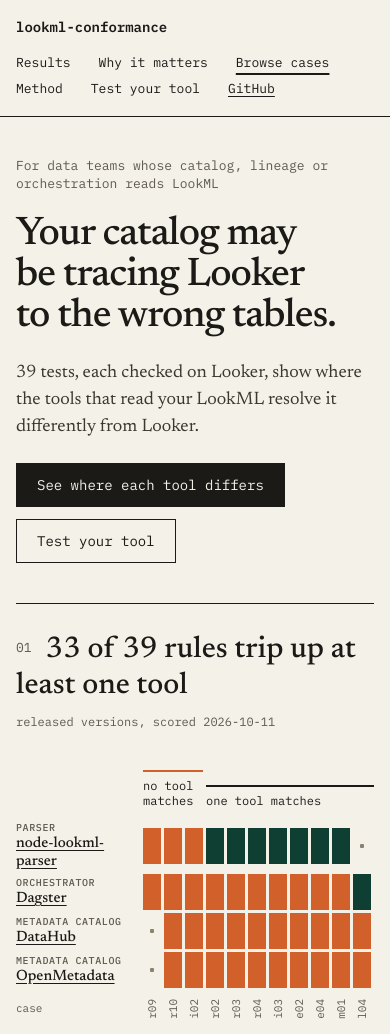
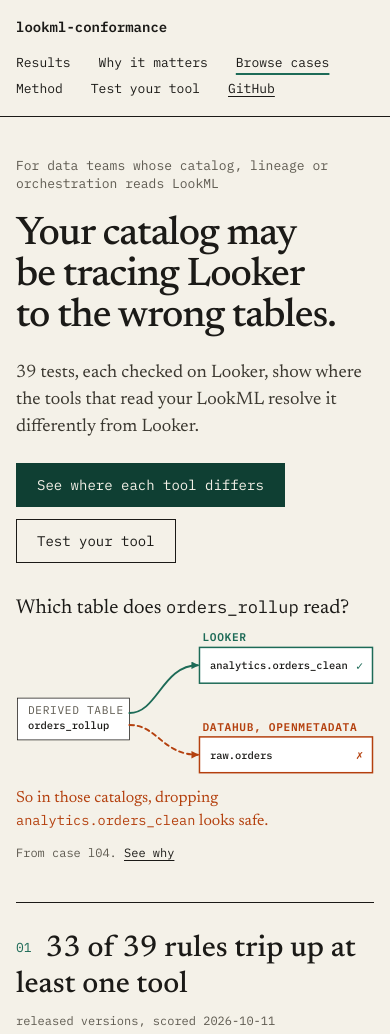
Before and after one commit to looker-open-source/lookml-conformance, a plain HTML site: page site/index.html in a window 390 px wide. Shown: the top 1034 px of the page. Drawn offline with Linux system fonts and the light colour scheme.

Commit message:
Show the lineage problem in the hero and make green the brand colour
- The hero has a diagram beside the headline: asked which table
  orders_rollup reads, Looker answers analytics.orders_clean and DataHub
  and OpenMetadata answer raw.orders. A line under it gives the
  consequence. It comes from case l04 and links to the case study.
- The primary button, the section numbers and the current menu link
  use the green, so the page has two colours that carry meaning
  instead of one.
- The diagram stays at full size from 768px up, and its labels are at
  least 11px wide on phones.

```diff
--- a/site/index.html
+++ b/site/index.html
@@ -34,6 +34,7 @@
 
   <main id="top" class="wrap">
     <section class="hero">
+      <div class="hero__text">
         <p class="eyebrow">For data teams whose catalog, lineage or orchestration reads LookML</p>
         <h1>Your catalog may be tracing Looker to the wrong tables.</h1>
         <p class="lede"><span id="case-count">39</span> tests, each checked on Looker, show where the tools that read your LookML resolve it differently from Looker.</p>
@@ -41,6 +42,29 @@
           <a class="btn btn--solid" href="#results">See where each tool differs</a>
           <a class="btn" href="#test">Test your tool</a>
         </div>
+      </div>
+      <figure class="hero__fig">
+        <p class="hf-q">Which table does <code>orders_rollup</code> read?</p>
+        <svg viewBox="0 0 480 196" role="img" aria-labelledby="hero-fig-title">
+          <title id="hero-fig-title">Asked which table orders_rollup reads, Looker answers analytics.orders_clean, which is correct. DataHub and OpenMetadata answer raw.orders, which is wrong, so dropping analytics.orders_clean looks safe in those catalogs.</title>
+          <defs>
+            <marker id="hf-pass" orient="auto" markerUnits="userSpaceOnUse" markerWidth="10" markerHeight="10" viewBox="0 0 8 8" refX="7" refY="4"><path d="M0 0 L8 4 L0 8 Z" fill="#1d6b57"/></marker>
+            <marker id="hf-fail" orient="auto" markerUnits="userSpaceOnUse" markerWidth="10" markerHeight="10" viewBox="0 0 8 8" refX="7" refY="4"><path d="M0 0 L8 4 L0 8 Z" fill="#b4400e"/></marker>
+          </defs>
+          <rect class="hf-node" x="2" y="90" width="150" height="56"/>
+          <text class="hf-kind" x="16" y="111">DERIVED TABLE</text><text class="hf-name" x="16" y="132">orders_rollup</text>
+          <path class="hf-edge hf-edge--pass" d="M 152 110 C 190 110, 196 46, 244 46" marker-end="url(#hf-pass)"/>
+          <path class="hf-edge hf-edge--fail" d="M 152 126 C 190 126, 196 166, 244 166" marker-end="url(#hf-fail)"/>
+          <text class="hf-who hf-who--pass" x="250" y="14">LOOKER</text>
+          <rect class="hf-node hf-node--pass" x="246" y="22" width="232" height="48"/>
+          <text class="hf-name" x="260" y="51">analytics.orders_clean</text><text class="hf-mark hf-mark--pass" x="456" y="52">✓</text>
+          <text class="hf-who hf-who--fail" x="250" y="134">DATAHUB, OPENMETADATA</text>
+          <rect class="hf-node hf-node--fail" x="246" y="142" width="232" height="48"/>
+          <text class="hf-name" x="260" y="171">raw.orders</text><text class="hf-mark hf-mark--fail" x="456" y="172">✗</text>
+        </svg>
+        <p class="hf-consequence">So in those catalogs, dropping <code>analytics.orders_clean</code> looks safe.</p>
+        <figcaption class="small">From case l04. <a href="#case-study">See why</a></figcaption>
+      </figure>
     </section>
 
     <section class="section" id="results">
--- a/site/styles.css
+++ b/site/styles.css
@@ -48,7 +48,7 @@ pre { font-size: 12.5px; line-height: 1.6; }
 .brand { font-weight: 600; font-size: 14px; text-decoration: none; }
 .nav nav { display: flex; flex-wrap: wrap; gap: 8px 28px; }
 .nav nav a { text-decoration: none; }
-.nav nav a[aria-current="true"] { text-decoration: underline; text-decoration-thickness: 2px; text-underline-offset: 6px; }
+.nav nav a[aria-current="true"] { text-decoration: underline; text-decoration-color: var(--pass-text); text-decoration-thickness: 2px; text-underline-offset: 6px; }
 @media (min-width: 721px) {
   .nav { position: sticky; top: 0; z-index: 10; background: var(--paper); }
   html { scroll-padding-top: 56px; }
@@ -56,20 +56,39 @@ pre { font-size: 12.5px; line-height: 1.6; }
 .nav nav a.gh { text-decoration: underline; }
 
 /* Hero */
-.hero { padding: 56px 0 56px; max-width: 860px; display: flex; flex-direction: column; gap: 22px; }
+.hero { padding: 56px 0 56px; display: grid; grid-template-columns: minmax(0, 1fr) minmax(0, 480px); gap: 32px 56px; align-items: center; }
+.hero__text { display: flex; flex-direction: column; gap: 22px; }
+.hero__fig { margin: 0; display: flex; flex-direction: column; gap: 10px; }
+.hero__fig svg { width: 100%; height: auto; font-family: var(--mono); }
+.hf-edge { fill: none; stroke-width: 2.5; stroke-linecap: round; }
+.hf-edge--pass { stroke: #1d6b57; }
+.hf-edge--fail { stroke: #b4400e; stroke-dasharray: 6 5; }
+.hf-node { fill: #fff; stroke: var(--ink); stroke-width: 1; }
+.hf-node--pass { stroke: #1d6b57; stroke-width: 2; }
+.hf-kind { font-size: 12px; letter-spacing: 0.06em; fill: var(--muted); }
+.hf-name { font-size: 14px; font-weight: 500; fill: var(--ink); }
+.hf-q { font-size: 20px; line-height: 1.3; }
+.hf-who { font-size: 12px; font-weight: 600; letter-spacing: 0.06em; }
+.hf-who--pass, .hf-mark--pass { fill: #1d6b57; }
+.hf-who--fail, .hf-mark--fail { fill: #b4400e; }
+.hf-mark { font-size: 16px; font-weight: 700; }
+.hf-consequence { font-size: 16px; line-height: 1.45; color: #b4400e; }
+.hf-node--fail { fill: #fff; stroke: #b4400e; stroke-width: 2; stroke-dasharray: none; }
+@media (max-width: 900px) { .hero { grid-template-columns: 1fr; } .hero__fig { max-width: 480px; } }
+@media (max-width: 520px) { .hf-who, .hf-kind { font-size: 15px; } }
 .eyebrow { font: 13px/1.4 var(--mono); color: var(--muted); }
 .hero h1 { font-size: clamp(40px, 6vw, 64px); line-height: 1.02; font-weight: 500; letter-spacing: -0.025em; text-wrap: balance; }
 .lede { font-size: 20px; line-height: 1.5; color: var(--ink-2); }
 .actions { display: flex; flex-wrap: wrap; gap: 12px; }
 .btn { display: inline-flex; align-items: center; min-height: 44px; padding: 0 20px; border: 1px solid var(--ink); font: 14px/1 var(--mono); text-decoration: none; }
-.btn--solid { background: var(--ink); color: var(--paper); }
-.btn--solid:hover { color: var(--paper); background: #000; }
+.btn--solid { background: var(--pass); border-color: var(--pass); color: var(--paper); }
+.btn--solid:hover { color: var(--paper); background: #0a2c24; }
 
 /* Sections */
 .section { border-top: 1px solid var(--ink); padding: 28px 0 72px; }
 .section__head { display: flex; flex-wrap: wrap; justify-content: space-between; align-items: baseline; gap: 8px 24px; margin-bottom: 24px; }
 .section h2 { font-size: 30px; font-weight: 500; line-height: 1.2; }
-.section h2 .n { font: 13px/1 var(--mono); color: var(--muted); margin-right: 14px; vertical-align: 0.35em; }
+.section h2 .n { font: 13px/1 var(--mono); color: var(--pass-text); margin-right: 14px; vertical-align: 0.35em; }
 .section__intro { font-size: 18px; color: var(--ink-2); max-width: 820px; margin: -12px 0 28px; }
 .note { font-size: 16px; color: var(--muted); max-width: 860px; margin-top: 14px; }
 .small { font: 12px/1.6 var(--mono); color: var(--muted); }
```
Lines whose indentation alone changed are shown as unchanged.
